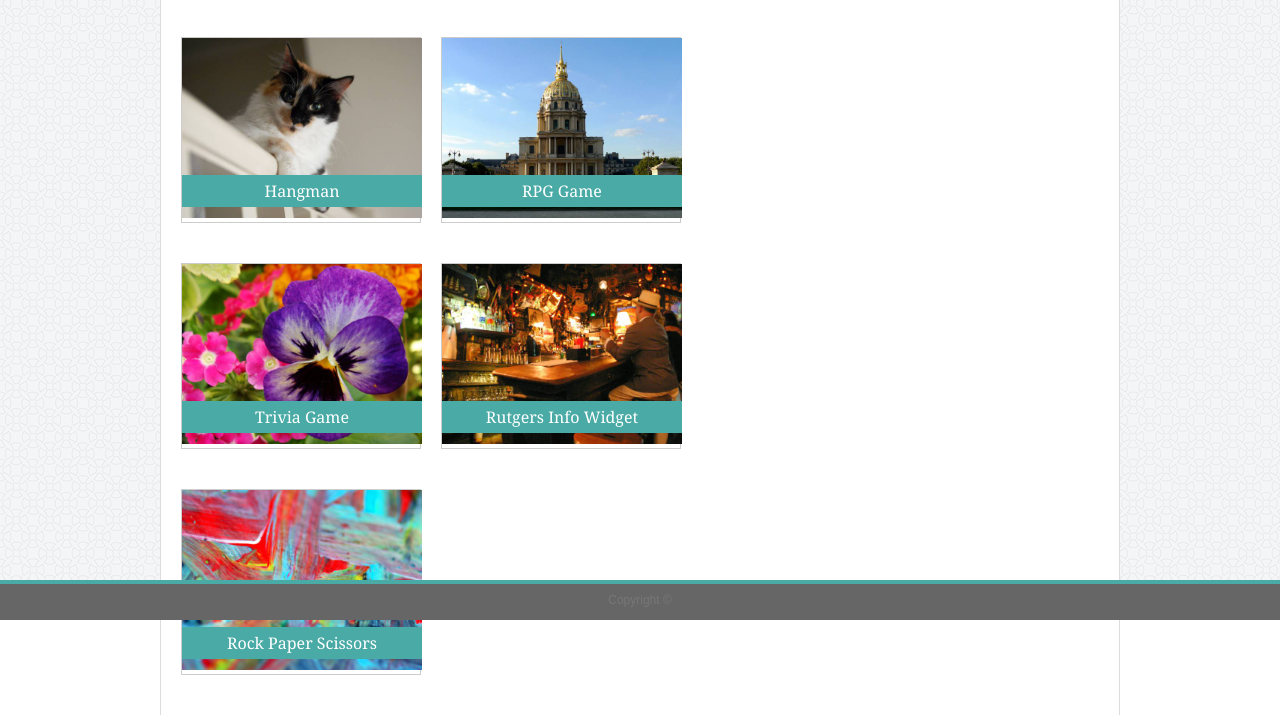
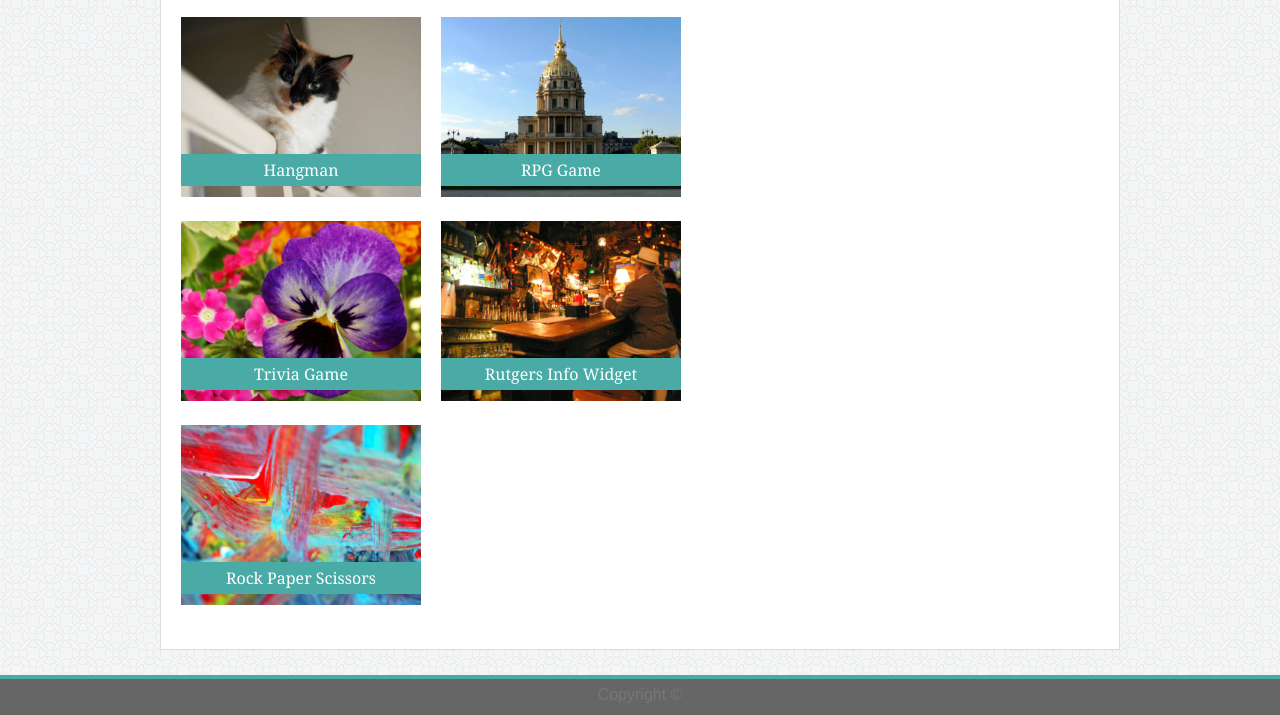
Before and after one commit to DominicAbogado/Responsive-Portfolio, a plain HTML site: page portfolio.html in a window 1280 px wide. Shown: the part 180-895 px from the top of the page. Before the commit the page ends 800 px from the top, so only its background shows below. Drawn offline with Linux system fonts and the light colour scheme.

Commit message:
fixed Portfolio

```diff
--- a/assets/css/example.css
+++ b/assets/css/example.css
@@ -97,6 +97,33 @@ p{
     padding:20px 10px 10px 0px;
 }
 
+/*CSS For the Portfolio Photos */
+img {
+    width:240px;
+    height:auto;
+}
+.photocontainer {
+    position: relative;
+    text-align: center;
+    color: black;
+    width: 240px;
+    height: auto;
+    margin-right:20px;
+    float:left;
+    margin-bottom:20px;
+}
+.desc {
+    text-align: center;
+    background-color: #4aaaa5;
+    color: #ffffff;
+    position: absolute;
+    bottom: 15px;
+    padding: 5px;
+    margin: 0px;
+    width: 100%;
+    font-family: Georgia, 'Times New Roman', Times, serif;
+}
+
 /* Footer */
 
 footer{
--- a/portfolio.html
+++ b/portfolio.html
@@ -2,13 +2,14 @@
 <html>
 
 <head>
-    <title>Dominic's Portfolio</title>
-
-    <link rel="stylesheet" type="text/css" media="screen" href="assets/css/style.css" />
+    <meta name="viewport" content="width=device-width, initial-scale=1.0">
+    <title>New Portfolio</title>
+    <link rel="stylesheet" type="text/css" media="screen" href="assets/css/example.css" />
 
 </head>
 
 <body>
+
     <header class="header">
         <div id="innerheader">
             <div class="nav" style="color: #cccccc">
@@ -18,56 +19,45 @@
             </div>
             <p id="myname">Dominic Abogado</p>
         </div>
-
+    </header>
     <section id="maincontent">
         <p id="aboutme">Portfolio</p>
-            <div id="uppercontent">
         <div class="clearfix">
-                    <div id="mainphotocontain">
-                        <div id="photocontainer1">
-                            <a taget="_blank" href="assets/images/kittycat.jpg">
-                                <img src="assets/images/kittycat.jpg" alt="Kitty Cat">
+            <div class="photocontainer">
+                <img src="assets/images/kittycat.jpg" class="portimage" alt="Responsive image">
                 </a>
                 <div class="desc">Hangman</div>
             </div>
-                        <div id="photocontainer1">
-                            <a taget="_blank" href="assets/images/city.jpg">
-                                <img src="assets/images/city.jpg" alt="RPG">
+            <div class="photocontainer">
+                <img src="assets/images/city.jpg" class="portimage" alt="Responsive image">
                 </a>
                 <div class="desc">RPG Game</div>
             </div>
         </div>
         <div class="clearfix">
-                        <div id="photocontainer1">
-                            <a taget="_blank" href="assets/images/plant">
-                                <img src="assets/images/plant.jpg" alt="plant">
+            <div class="photocontainer">
+                <img src="assets/images/plant.jpg" class="portimage" alt="Responsive image">
                 </a>
                 <div class="desc">Trivia Game</div>
             </div>
-                        <div id="photocontainer1">
-                            <a taget="_blank" href="assets/images/nightlife.jpg">
-                                <img src="assets/images/nightlife.jpg" alt="Night">
+            <div class="photocontainer">
+                <img src="assets/images/nightlife.jpg" class="portimage" alt="Responsive image">
                 </a>
                 <div class="desc">Rutgers Info Widget</div>
             </div>
         </div>
-                    <div id="photocontainer1">
-                        <a taget="_blank" href="assets/images/abstract.jpg">
-                            <img src="assets/images/abstract.jpg" alt="plant">
+        <div class="clearfix">
+            <div class="photocontainer">
+                <img src="assets/images/abstract.jpg" class="portimage" alt="Responsive image">
                 </a>
                 <div class="desc">Rock Paper Scissors</div>
             </div>
         </div>
     </section>
 
+
     <footer>
         <p id="copy">Copyright &copy;</p>
     </footer>
-
-
-    </header>
-
-
 </body>
-
 </html>
```
Also changed, not shown: index.html (+62 -0 lines), testing.html (+38 -2 lines). Lines whose indentation alone changed are shown as unchanged.
